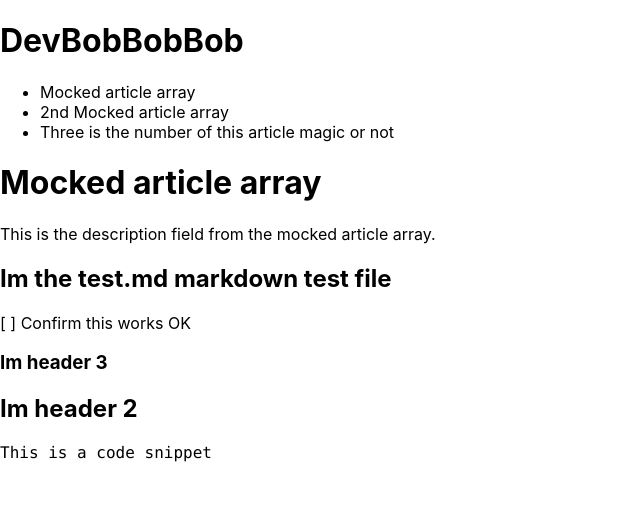
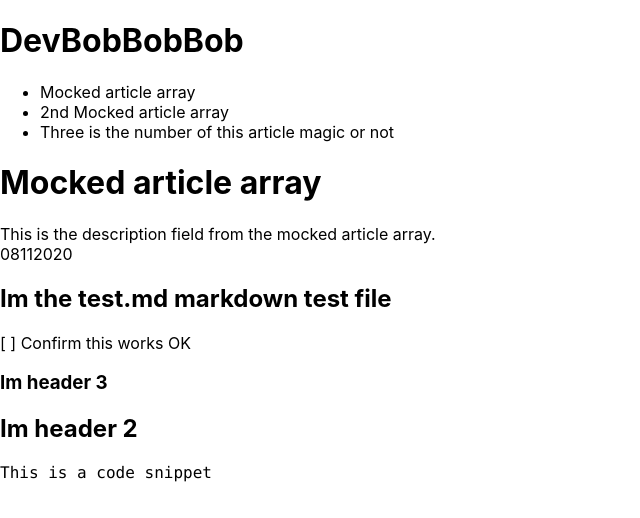
Before and after one commit to 789ni812/DevBobbobbob, a React (Create React App) app in the folder devbobbobbob/devbobbobbob/: page / in a window 1280 px wide. Shown: the top 518 px of the page, without its empty margins (0-640 px from the left). Built offline with nearby package versions, Linux system fonts and the light colour scheme.

Commit message:
Added articleCreatedDate article component property

```diff
--- a/devbobbobbob/devbobbobbob/src/components/Articles/Article.js
+++ b/devbobbobbob/devbobbobbob/src/components/Articles/Article.js
@@ -12,7 +12,7 @@ return (
 <div data-test="component-article">
 <h1 data-test="articleTitle">{article.title}</h1>
     <div data-test="articleDescription">{article.description}</div>
-    <div data-test="articleCreatedDate"></div>
+    <div data-test="articleCreatedDate">{article.createdDate}</div>
     <div data-test="articleAuthor"></div>
     <div data-test="articleTags"></div>
     </div>
```
Also changed, not shown: 2 other files (tests, documents, lock files or other folders).
